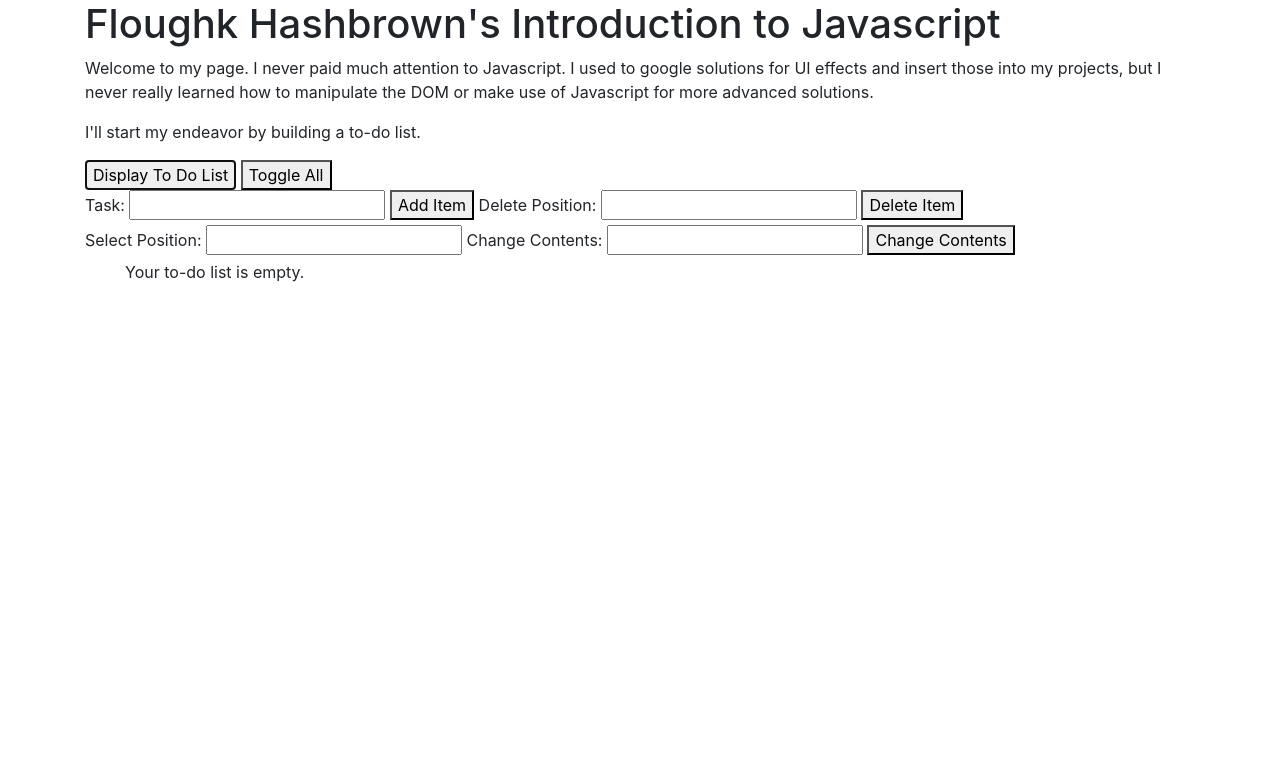
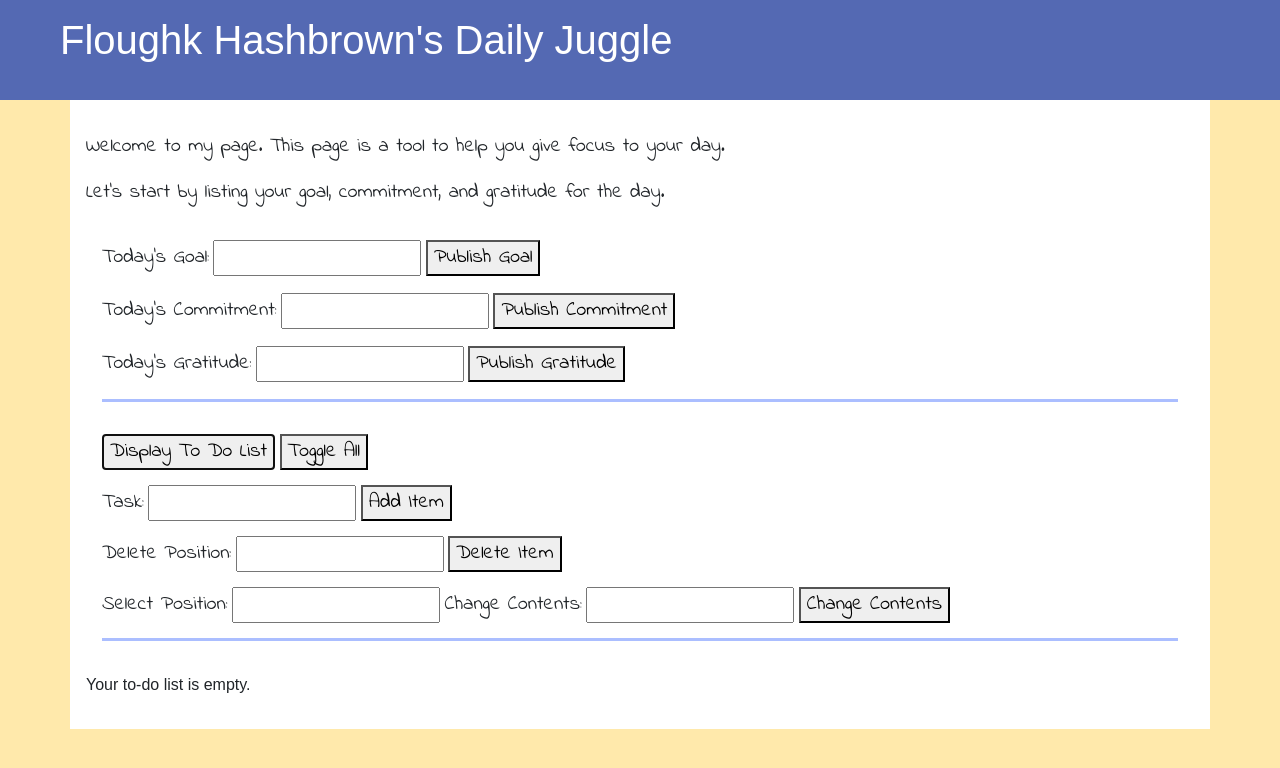
Before and after one commit to gladgladwrap/ToDoApp, a plain HTML site: page index.html in a window 1280 px wide. Both pictures are taken after a click on the button "Display To Do List". Drawn offline with nearby package versions, Linux system fonts and the light colour scheme; a web font is replaced by a local one.

Commit message:
Add stylesheet with basic styling and fonts. Add new buttons from daily goals and commits to html. Replace ul with table in JS

```diff
--- a/app.js
+++ b/app.js
@@ -88,28 +88,56 @@ var view = {
 	// function displayToDos will display all of our to do tasks from our array
 	displayToDos: function() {
 
-		// create variable to reference our list
-		var toDoUl =  document.querySelector('ul');
+		// Create variable to reference our table
+		// var toDoUl =  document.querySelector('ul');
+		var toDoTable = document.getElementById('toDoTable');
 
-		// clear the previous items from the list
-		toDoUl.innerHTML='';
+		// Clear the previous items from the list
+		toDoTable.innerHTML='';
 
-		if (toDoList.toDos.length === 0)
-			toDoUl.innerHTML='Your to-do list is empty.';
-		else {
-			// add each element of toDos to its own list item
+		if (toDoList.toDos.length === 0) {
+					toDoTable.innerHTML='Your to-do list is empty.';
+		} else {
+
+			// Create table rows
+			var tableRow = document.createElement('tr');
+
+			// Insert table rows into table
+			toDoTable.appendChild(tableRow);
+
+			// Create table headers
+			var th1 = document.createElement('th');
+			var th2 = document.createElement('th');
+			th1.innerHTML = "Task:";
+			th2.innerHTML = "Status:";
+
+
+
+			// Append table headers to table row
+			tableRow.appendChild(th1);
+			tableRow.appendChild(th2);
+
+			// Add each element of the toDoList object to its own table data element and append that to its own row
 			for (var i = 0; i < toDoList.toDos.length; i++) {
 
-				// toDoLi will contain the toDo text
-				var toDoLi = document.createElement('li');
+				// Create toDo table data element to hold the toDo text
+				var toDoTd = document.createElement('td');
+				toDoTd.innerHTML = toDoList.toDos[i].toDoText;
+				// Create table data element to hold completed status
+				var completeTd = document.createElement('td');
+				if (toDoList.toDos[i].completed)
+					completeTd.innerHTML = 'Complete';
+				else
+					completeTd.innerHTML = 'Incomplete';
 
-				// completeLi will hold the completion status of the task
-				var completeLi = document.createElement('li');
+				// Create new variable to hold a new table row
+				var newRow = document.createElement('tr');
+				// Append a new row at the end of the table
+				toDoTable.appendChild(newRow);
 
-				toDoLi.innerHTML = toDoList.toDos[i].toDoText;
-				completeLi.innerHTML = toDoList.toDos[i].completed;
-				toDoUl.appendChild(toDoLi);
-				toDoUl.appendChild(completeLi);
+				// Insert the todo text and completion status into the table row
+				newRow.appendChild(toDoTd);
+				newRow.appendChild(completeTd);
 			}
 		}
 	}
--- a/index.html
+++ b/index.html
@@ -7,17 +7,42 @@
 	<!-- Bootstrap CSS -->
 	<link rel="stylesheet" href="https://maxcdn.bootstrapcdn.com/bootstrap/4.0.0/css/bootstrap.min.css" integrity="sha384-Gn5384xqQ1aoWXA+058RXPxPg6fy4IWvTNh0E263XmFcJlSAwiGgFAW/dAiS6JXm" crossorigin="anonymous">
 
+	<link href="https://fonts.googleapis.com/css?family=Indie+Flower|Lacquer&display=swap" rel="stylesheet">
+
+	<link rel="stylesheet" type="text/css" href="style.css">
+
 	<title>Floughk</title>
 </head>
 
 <body>
+	<header>
+			<h1>Floughk Hashbrown's Daily Juggle</h1>
+	</header>
+
 <div class="container">
-	<h1>Floughk Hashbrown's Introduction to Javascript</h1>
 
-	<p>Welcome to my page. I never paid much attention to Javascript. I used to google solutions for UI effects and insert those into my projects, but I never really learned how to manipulate the DOM or make use of Javascript for more advanced solutions.</p>
+	<p>Welcome to my page. This page is a tool to help you give focus to your day.</p>
+	<p>Let's start by listing your goal, commitment, and gratitude for the day.</p>
 
-	<p>I'll start my endeavor by building a to-do list.</p>
+	<div id="goalsForm">
+		<div>
+			<label for="toDoInput">Today's Goal:</label>
+			<input id="goalInput" type="text">
+			<button onclick="handlers.addGoal()">Publish Goal</button>
+		</div>
+		<div>
+			<label for="toDoInput">Today's Commitment:</label>
+			<input id="commitmentInput" type="text">
+			<button onclick="handlers.addCommitment()">Publish Commitment</button>
+		</div>
+		<div>
+			<label for="toDoInput">Today's Gratitude:</label>
+			<input id="gratitudeInput" type="text">
+			<button onclick="handlers.addGratitude()">Publish Gratitude</button>
+		</div>
+	</div>
 
+	<div id="toDoForm">
 		<div>
 			<button onclick="handlers.displayToDos()">Display To Do List</button>
 			<button onclick="handlers.toggleAll()">Toggle All</button>
@@ -27,25 +52,28 @@
 			<label for="toDoInput">Task:</label>
 			<input id="toDoInput" type="text">
 			<button onclick="handlers.addToDo()">Add Item</button>
-
+		</div>
+		<div>
 			<label for="deletePositionInput">Delete Position:</label>
 			<input id="deletePositionInput" type="number">
 			<button onclick="handlers.deleteToDo()">Delete Item</button>
 
 		</div>
-	<div id="changeToDoForm>
+		<div id="changeToDoForm">
 			<label for="changeToDoPosition">Select Position:</label>
 			<input id="changeToDoPosition" type="number">
 			<label for="changeToDoInput">Change Contents:</label>
 			<input id="changeToDoInput" type="text">
 			<button onclick="handlers.changeToDo()">Change Contents</button>
+		</div>
+	</div>
+
+	<!-- <ul id="toDoList"></ul> -->
+	<table id="toDoTable">
+		<!-- <tr><th>Task</th><th>Status</th><th></th></tr> -->
+	</table>
 
 </div>
-
-	<ul id="toDoList">
-	</ul>
-
-<div>
 <script src="app.js"></script>
 <!-- Optional JavaScript -->
 <!-- jQuery first, then Popper.js, then Bootstrap JS -->
--- /dev/null
+++ b/style.css
@@ -0,0 +1,63 @@
+body {
+	background-color: #FFE9AB;
+}
+
+header {
+	background-color: #5469B3;
+	min-height: 6.2375rem;
+	padding: 1em 0;
+}
+
+/* Fonts */
+h1, h2, h3, th{
+	color: white;
+	font-family: 'Lacquer', sans-serif;
+}
+
+th {
+	color: black;
+	font-size: 1.5em;
+}
+
+p, td, button, input, label {
+	font-family: 'Indie Flower', cursive;
+	font-size: 1.25em;
+}
+
+h1 {
+	margin-left: 1.5em;
+}
+.container {
+	background-color: #fff;
+	margin-top: 0;
+	padding: 2em 1em;
+}
+
+#goalsForm, #toDoForm {
+	border-bottom: 3px solid #ABBEFF;
+	margin: 2em 1em;
+}
+
+#goalsForm div, #toDoForm button {
+	margin-bottom: 0.75em;
+}
+
+table {
+  font-family: arial, sans-serif;
+  border-collapse: collapse;
+  width: 100%;
+}
+
+td, th {
+  border: 2px solid #B39E66;
+  text-align: center;
+  padding: 8px;
+}
+
+tr:nth-child(odd) {
+  background-color: #FFEFC4;
+}
+
+tr:nth-child(even) {
+  background-color: #ABBEFF;
+}
```
Lines whose indentation alone changed are shown as unchanged.
